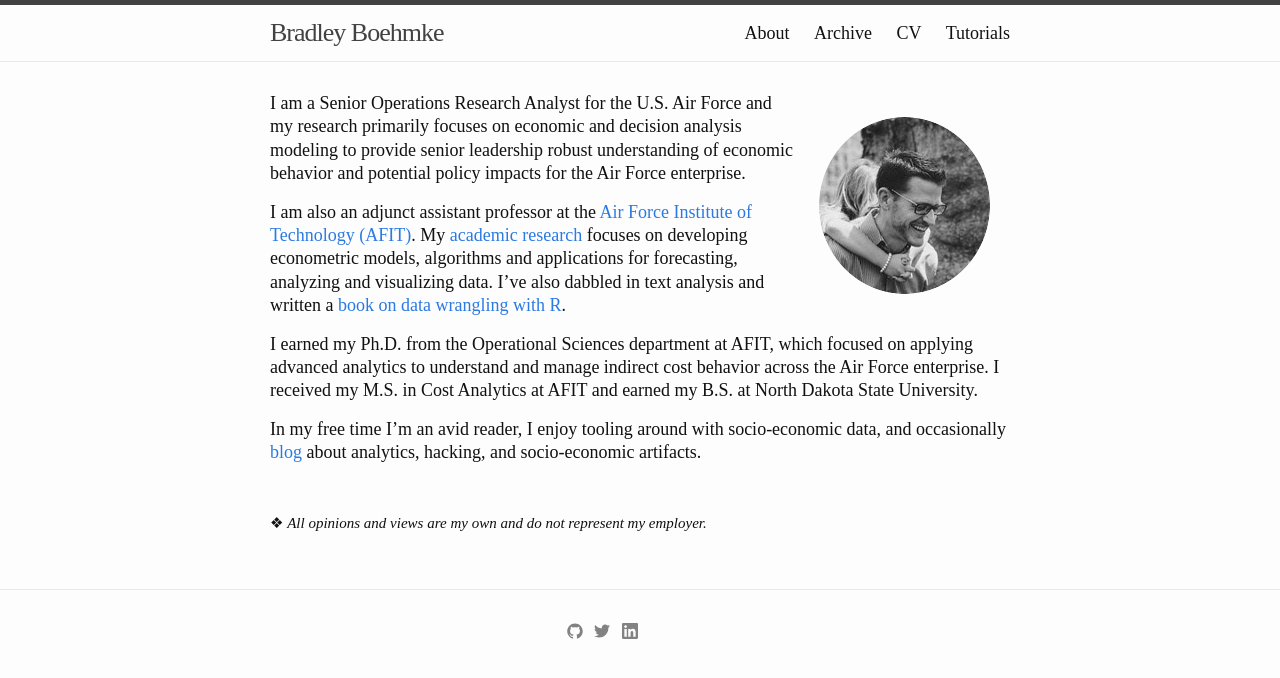
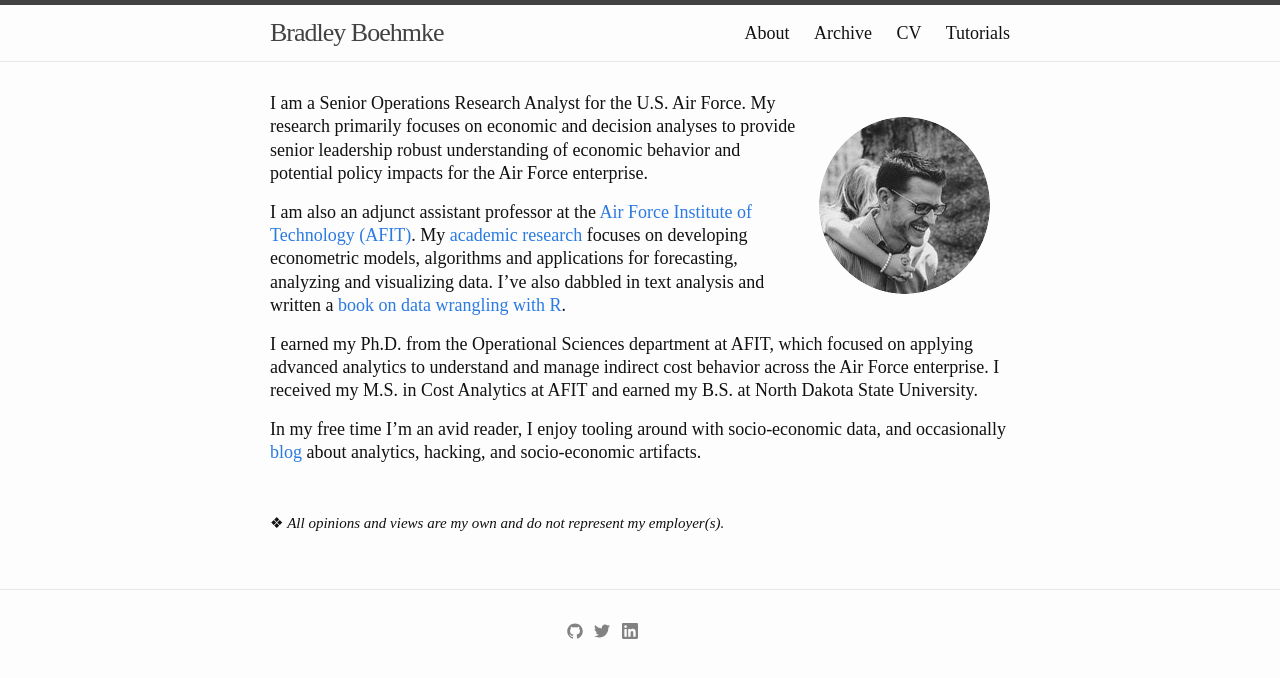
Before and after one commit to bradleyboehmke/bradleyboehmke, a Jekyll site: the page built from about.md, in a window 1280 px wide. Shown: the top 678 px of the page. Built offline with Jekyll 4.4.1, drawn with Linux system fonts in a browser that asks for light colours.

Commit message:
Update about.md

```diff
--- a/about.md
+++ b/about.md
@@ -11,7 +11,7 @@ permalink: about/
 
 
 <p>
-I am a Senior Operations Research Analyst for the U.S. Air Force and my research primarily focuses on economic and decision analysis modeling to provide senior leadership robust understanding of economic behavior and potential policy impacts for the Air Force enterprise.
+I am a Senior Operations Research Analyst for the U.S. Air Force. My research primarily focuses on economic and decision analyses to provide senior leadership robust understanding of economic behavior and potential policy impacts for the Air Force enterprise.
 </p>
 
 <p>
@@ -29,5 +29,5 @@ In my free time I’m an avid reader, I enjoy tooling around with socio-economic
 <br>
 
 <P CLASS="footnote" style="line-height:0.75; font-size:15px">
-&#10070; <i>All opinions and views are my own and do not represent my employer.</i>
+&#10070; <i>All opinions and views are my own and do not represent my employer(s).</i>
 </P>
```
